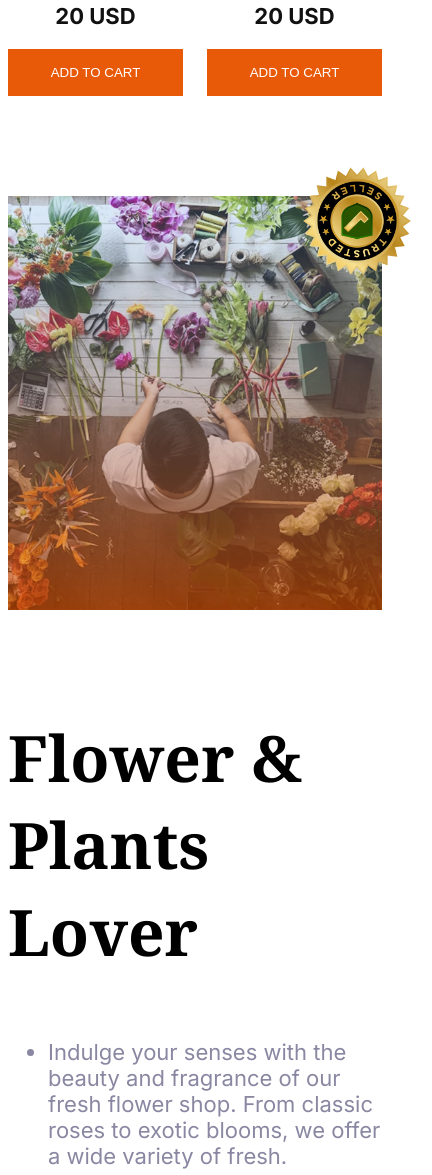
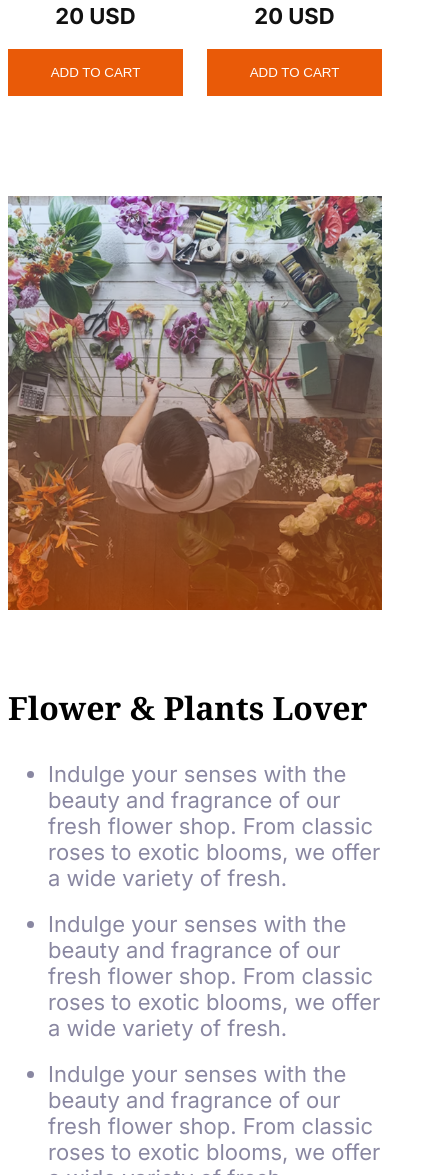
Before and after one commit to aktar86/02-Responsive-flower-Assignment, a website: page flower.html in a window 390 px wide. Shown: the part 2907-4082 px from the top of the page, 432 px wide, since content can reach past the window. Drawn offline with Linux system fonts and the light colour scheme.

Commit message:
hide badge from mobile version

```diff
--- a/flower.css
+++ b/flower.css
@@ -146,7 +146,7 @@ section{
 .image-section img{
     width: 100%;
     height: auto;
-    display: block;
+    /* display: block; */
 }
 
 .image-section{
@@ -204,4 +204,10 @@ section{
     .store-container{
         flex-direction: column;
     }
+    .badge{
+        display: none;
+    }
+    .shop-text-title{
+        font-size: 2rem;
+    }
 }
```
